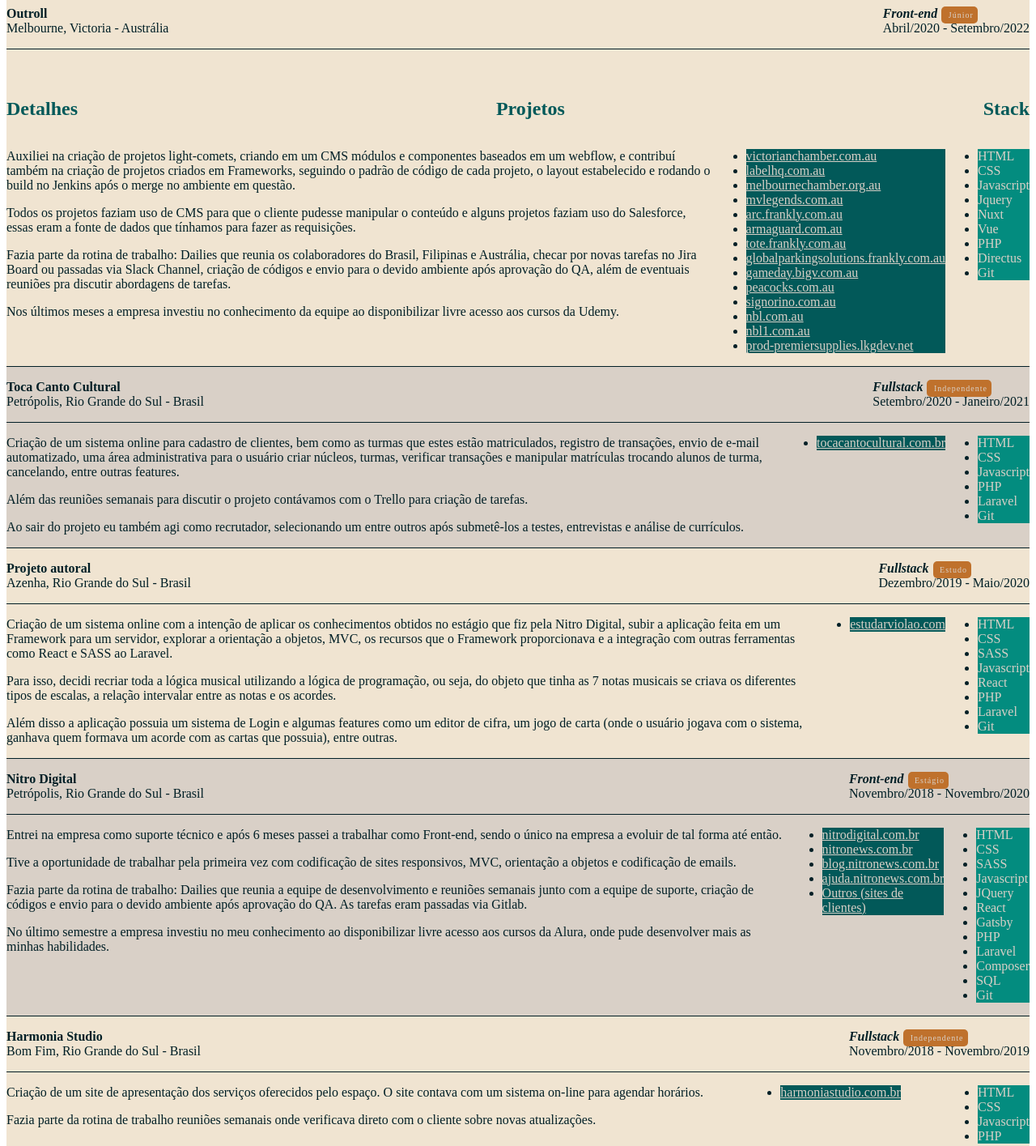
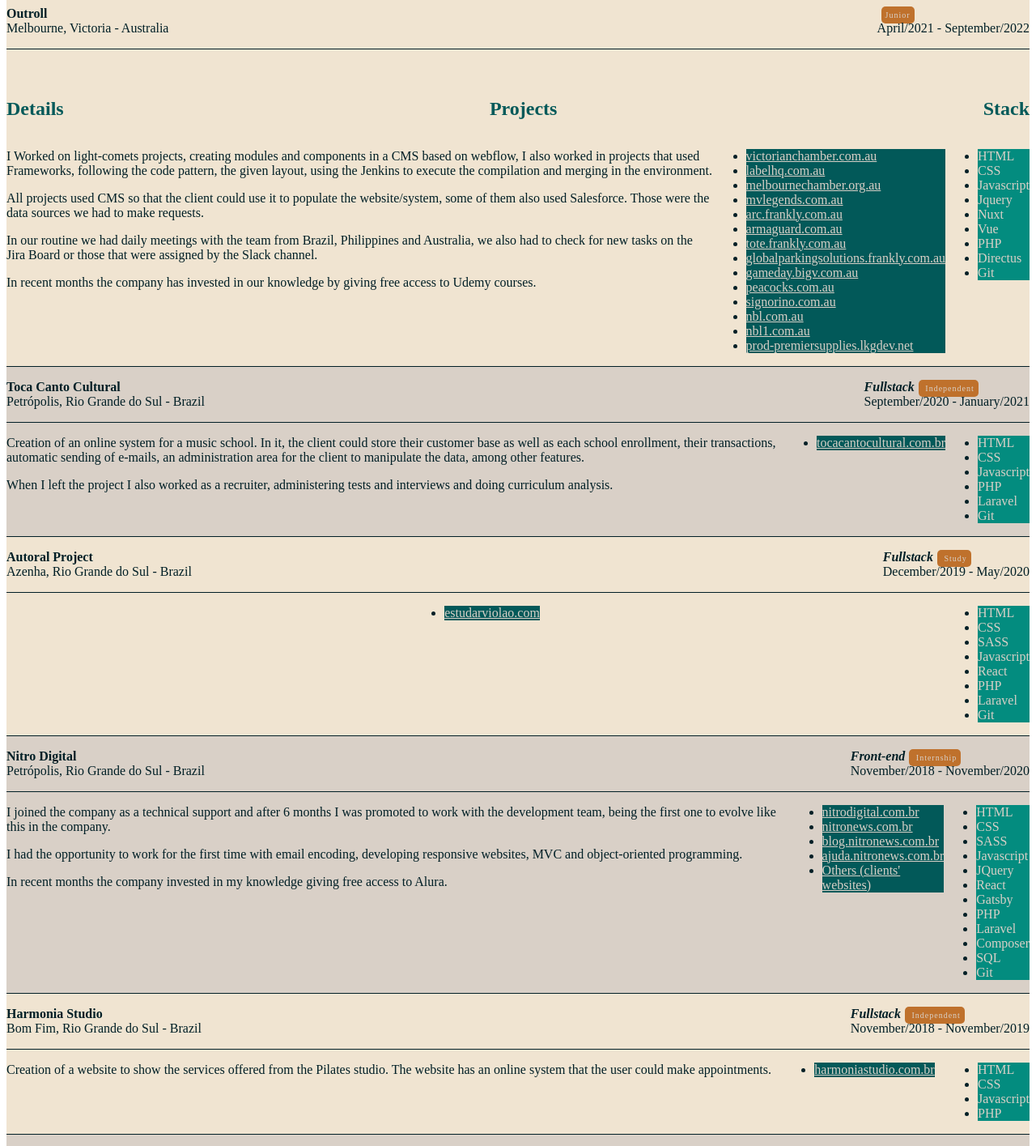
Before and after one commit to Cristiano7988/curriculo, a Nuxt app: page / in a window 1280 px wide. Shown: the part 480-1895 px from the top of the page at 81% size. Built offline with nearby package versions, Linux system fonts and the light colour scheme; a web font is replaced by a local one.

Commit message:
Adding english content

```diff
--- /dev/null
+++ b/assets/data/experiences-english.json
@@ -0,0 +1,239 @@
+[
+    {
+        "start": "April/2021",
+        "end": "September/2022",
+        "status": "Junior",
+        "company": "Outroll",
+        "address": "Melbourne, Victoria - Australia",
+        "details": [
+            "I Worked on light-comets projects, creating modules and components in a CMS based on webflow, I also worked in projects that used Frameworks, following the code pattern, the given layout, using the Jenkins to execute the compilation and merging in the environment.",
+
+            "All projects used CMS so that the client could use it to populate the website/system, some of them also used Salesforce. Those were the data sources we had to make requests.",
+
+            "In our routine we had daily meetings with the team from Brazil, Philippines and Australia, we also had to check for new tasks on the Jira Board or those that were assigned by the Slack channel.",
+
+            "In recent months the company has invested in our knowledge by giving free access to Udemy courses."
+        ],
+        "stack": [
+            "HTML",
+            "CSS",
+            "Javascript",
+            "Jquery",
+            "Nuxt",
+            "Vue",
+            "PHP",
+            "Directus",
+            "Git"
+        ],
+        "projects": [
+            {
+                "name": "VCCI",
+                "link": "victorianchamber.com.au"
+            },
+            {
+                "name": "LHQ",
+                "link": "labelhq.com.au"
+            },
+            {
+                "name": "MCC",
+                "link": "melbournechamber.org.au"
+            },
+            {
+                "name": "LEG",
+                "link": "mvlegends.com.au"
+            },
+            {
+                "name": "ARC",
+                "link": "arc.frankly.com.au"
+            },
+            {
+                "name": "ArmGuard",
+                "link": "armaguard.com.au"
+            },
+            {
+                "name": "TOTE",
+                "link": "tote.frankly.com.au"
+            },
+            {
+                "name": "GPS",
+                "link": "globalparkingsolutions.frankly.com.au"
+            },
+            {
+                "name": "BIGV",
+                "link": "gameday.bigv.com.au"
+            },
+            {
+                "name": "PeacockBros.",
+                "link": "peacocks.com.au"
+            },
+            {
+                "name": "Signorino",
+                "link": "signorino.com.au"
+            },
+            {
+                "name": "NBL",
+                "link": "nbl.com.au"
+            },
+            {
+                "name": "NBL1",
+                "link": "nbl1.com.au"
+            },
+            {
+                "name": "Premier Supplies",
+                "link": "prod-premiersupplies.lkgdev.net"
+            }
+        ]
+    },
+    {
+        "start": "September/2020",
+        "end": "January/2021",
+        "role": "Fullstack",
+        "status": "Independent",
+        "company": "Toca Canto Cultural",
+        "address": "Petrópolis, Rio Grande do Sul - Brazil",
+        "details": [
+            "Creation of an online system for a music school. In it, the client could store their customer base as well as each school enrollment, their transactions, automatic sending of e-mails, an administration area for the client to manipulate the data, among other features.",
+
+            "When I left the project I also worked as a recruiter, administering tests and interviews and doing curriculum analysis."
+        ],
+        "stack": [
+            "HTML",
+            "CSS",
+            "Javascript",
+            "PHP",
+            "Laravel",
+            "Git"
+        ],
+        "projects": [
+            {
+                "name": "Toca Canto Cultural",
+                "link": "tocacantocultural.com.br"
+            }
+        ]
+    },
+    {
+        "start": "December/2019",
+        "end": "May/2020",
+        "role": "Fullstack",
+        "status": "Study",
+        "company": "Autoral Project",
+        "address": "Azenha, Rio Grande do Sul - Brazil",
+        "detail": [
+            "Creation of an online system to apply my knowledge acquired in the internship at Nitro Digital, deploy an application made with Frameworks, explorying object-oriented programming, MVC, Framework resources and integration with SASS and React.js.",
+
+            "For that I decide to recreate all the music's logic with programming logic, in other words, with one object (musical notes) I could create different scales, chords and interval relationships.",
+
+            "Besides that, the application has a login system and some features such as a chord editor, a card game (where the user could play with the system, the winner was the first one to make a chord with the cards that he has), among others."
+        ],
+        "stack": [
+            "HTML",
+            "CSS",
+            "SASS",
+            "Javascript",
+            "React",
+            "PHP",
+            "Laravel",
+            "Git"
+        ],
+        "projects": [
+            {
+                "name": "Estudar Violão",
+                "link": "estudarviolao.com"
+            }
+        ]
+    },
+    {
+        "start": "November/2018",
+        "end": "November/2020",
+        "role": "Front-end",
+        "status": "Internship",
+        "company": "Nitro Digital",
+        "address": "Petrópolis, Rio Grande do Sul - Brazil",
+        "details": [
+            "I joined the company as a technical support and after 6 months I was promoted to work with the development team, being the first one to evolve like this in the company.",
+
+            "I had the opportunity to work for the first time with email encoding, developing responsive websites, MVC and object-oriented programming.",
+
+            "In recent months the company invested in my knowledge giving free access to Alura."
+        ],
+        "stack": [
+            "HTML",
+            "CSS",
+            "SASS",
+            "Javascript",
+            "JQuery",
+            "React",
+            "Gatsby",
+            "PHP",
+            "Laravel",
+            "Composer",
+            "SQL",
+            "Git"
+        ],
+        "projects": [
+            {
+                "name": "Nitro Digital",
+                "link": "nitrodigital.com.br"
+            },
+            {
+                "name": "Nitronews",
+                "link": "nitronews.com.br"
+            },
+            {
+                "name": "Blog Nitronews",
+                "link": "blog.nitronews.com.br"
+            },
+            {
+                "name": "Central de Ajuda Nitronews",
+                "link": "ajuda.nitronews.com.br"
+            },
+            {
+                "name": "Others",
+                "link": "Others (clients' websites)"
+            }
+        ]
+    },
+    {
+        "start": "November/2018",
+        "end": "November/2019",
+        "role": "Fullstack",
+        "status": "Independent",
+        "company": "Harmonia Studio",
+        "address": "Bom Fim, Rio Grande do Sul - Brazil",
+        "details": [
+            "Creation of a website to show the services offered from the Pilates studio. The website has an online system that the user could make appointments."
+        ],
+        "stack": [
+            "HTML",
+            "CSS",
+            "Javascript",
+            "PHP"
+        ],
+        "projects": [
+            {
+                "name": "Studio Harmonia",
+                "link": "harmoniastudio.com.br"
+            }
+        ]
+    },
+    {
+        "start": "September/2018",
+        "end": "January/2019",
+        "role": "Front-end",
+        "status": "Scholarship",
+        "company": "Senac College",
+        "address": "Centro Histórico, Rio Grande do Sul - Brazil",
+        "details": [
+            "This project was offered by the college as a scientific research project wich consisted in create an online system called \"360 graus da rede SindiLojas: da qualificação do atendimento à avaliação da satisfação\".",
+
+            "In this project I had my first contact with React.js and Git flow."
+        ],
+        "stack": [
+            "HTML",
+            "CSS",
+            "Javascript",
+            "React",
+            "Git"
+        ]
+    }
+]
--- a/assets/styles/default.css
+++ b/assets/styles/default.css
@@ -18,7 +18,7 @@ li {
 }
 
 p {
-    font-size: 14px;
+    font-size: 12px;
     line-height: 20px;
 }
 
@@ -41,7 +41,7 @@ a {
 .column {
     width: 100%;
     font-weight: 500;
-    font-size: 12px;
+    font-size: 10px;
 }
 
 .details .column p, .company  {
@@ -54,9 +54,9 @@ a {
 }
 
 .medium.column {
-    max-width: 300px;
+    max-width: 200px;
 }
 
 .small.column {
-    max-width: 100px;
+    max-width: 75px;
 }
--- a/components/Header.vue
+++ b/components/Header.vue
@@ -7,7 +7,8 @@
             <h1>Cristiano Oliveira Morales</h1>
             <div>
                 <div class="contact">
-                    <HeaderItem icon="home">Rua 20 de Setembro, 69, apartamento 105 - Azenha, RS - Brasil</HeaderItem>
+                    <!-- <HeaderItem icon="home">Rua 20 de Setembro, 69, apartamento 105 - Azenha, RS - Brasil</HeaderItem> -->
+                    <HeaderItem icon="home">20 de Setembro Street, 69, apartment 105 - Azenha, RS - Brazil</HeaderItem>
                     <HeaderItem icon="phone">(51) 98546-3537</HeaderItem>
                     <HeaderItem icon="email">cristianooliveiramorales@gmail.com</HeaderItem>
                 </div>
--- a/components/Layout.vue
+++ b/components/Layout.vue
@@ -4,7 +4,8 @@
         <div class="flex-container">
             <div class="experiences">
               <div class="flex-container padding-vertical padding-horizontal">
-                <h2 style>Experiências</h2>
+                <!-- <h2 style>Experiências</h2> -->
+                <h2 style>Experiences</h2>
               </div>
               <div class="experience" v-for="( {start, end, role, company, details, projects, stack, address, status}, index) in experiences" :key="index">
                     <div class="company padding-horizontal">
@@ -23,10 +24,10 @@
                     </div>
                     <div v-if="!index" class="titles flex-container padding-horizontal">
                         <Title
-                            v-for="({title, column}, key) in titles"
+                            v-for="({englishTitle, column}, key) in titles"
                             :key="key"
                             :style="color.green"
-                            :title="title"
+                            :title="englishTitle"
                             :class="[column]"
                         />
                     </div>
@@ -56,25 +57,30 @@
 </template>
 
 <script>
-import experiences from "@/assets/data/experiences.json";
+// import experiences from "@/assets/data/experiences.json";
+import experiencesEnglish from "@/assets/data/experiences-english.json";
 import { color, BG } from "@/assets/styles/paleta.json";
 
 export default {
     data() {
         return {
-            experiences,
+            // experiences,
+            experiences: experiencesEnglish,
             color,
             BG,
             titles: [
                 {
-                    title: "Detalhes"
+                    title: "Detalhes",
+                    englishTitle: "Details"
                 },
                 {
                     title: "Projetos",
+                    englishTitle: "Projects",
                     column: "medium"
                 },
                 {
                     title: "Stack",
+                    englishTitle: "Stack",
                     column: "small"
                 }
             ],
```
